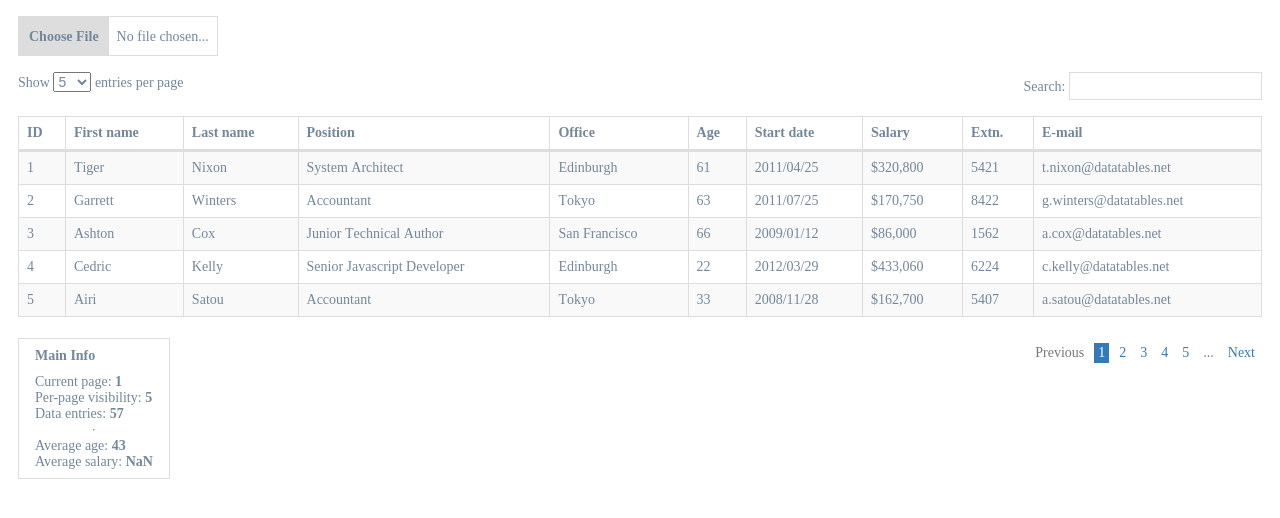
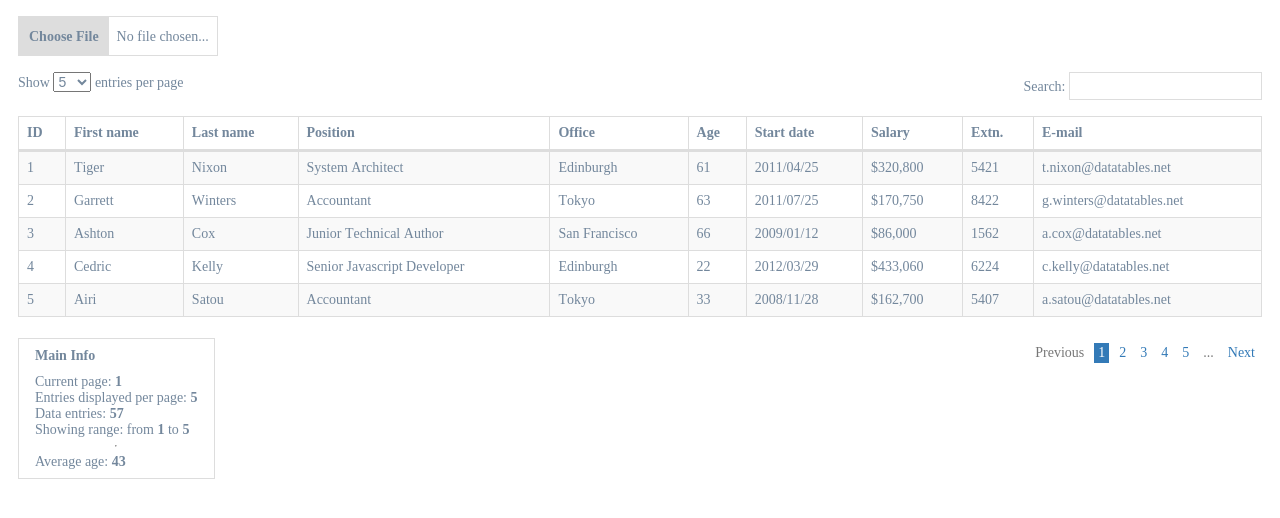
Before and after one commit to DanMcSwagga/vue-dashboard, a Vue app: page / in a window 1280 px wide. Shown: the top 518 px of the page. Built offline with nearby package versions, Linux system fonts and the light colour scheme.

Commit message:
Finished Info component.

```diff
--- a/src/components/Info.vue
+++ b/src/components/Info.vue
@@ -5,17 +5,17 @@
       Current page: <b>{{ curPage }}</b>
     </span>
     <span>
-      Per-page visibility: <b>{{ perPage }}</b>
+      Entries displayed per page: <b>{{ perPage }}</b>
     </span>
     <span>
       Data entries: <b>{{ data.length }}</b>
     </span>
+    <span>
+      Showing range: from <b>{{ range.from }}</b> to <b>{{ range.to }}</b>
+    </span>
     <hr />
     <span>
       Average age: <b>{{ getAverage('Age') }}</b>
-    </span>
-    <span>
-      Average salary: <b>{{ getAverageSalary }}</b>
     </span>
   </div>
 </template>
@@ -25,8 +25,8 @@ import { mapState, mapGetters } from 'vuex'
 
 export default {
   computed: {
-    ...mapState(['curPage', 'perPage', 'data']),
-    ...mapGetters(['getAverage', 'getAverageSalary'])
+    ...mapState(['data', 'curPage', 'perPage', 'searchText']),
+    ...mapGetters(['range', 'getAverage'])
   }
 }
 </script>
--- a/src/store.js
+++ b/src/store.js
@@ -38,20 +38,27 @@ export default new Vuex.Store({
     numPages: (state, getters) =>
       Math.ceil(getters.filteredData.length / state.perPage),
 
+    range: state => ({
+      from: (state.curPage - 1) * state.perPage + 1,
+      to: state.curPage * state.perPage
+    }),
+
     getAverage: state => key => {
-      let entries = Object.values(state.data).map(el => el[key])
-      let avg = entries.reduce((total, entry) => total + entry) / entries.length
-      return Math.ceil(avg)
-    },
+      return Math.ceil(
+        Object.values(state.data)
+          .map(el => el[key])
+          .reduce((total, entry) => total + entry) / state.data.length
+      )
+    }
 
-    getAverageSalary: state => {
-      //TODO need to parse as number first
-      let entries = Object.values(state.data).map(el => el['Salary'])
-      console.log(entries)
-      let avg = entries.reduce((total, entry) => total + entry) / entries.length
-      console.log(avg)
-      return Math.ceil(avg)
-    }
+    // ,getAverageSalary: state => {
+    // // TODO need to parse as number first
+    // let entries = Object.values(state.data).map(el => el['Salary'])
+    // console.log(entries)
+    // let avg = entries.reduce((total, entry) => total + entry) / entries.length
+    // console.log(avg)
+    // return Math.ceil(avg)
+    // }
   },
 
   mutations: {
```
